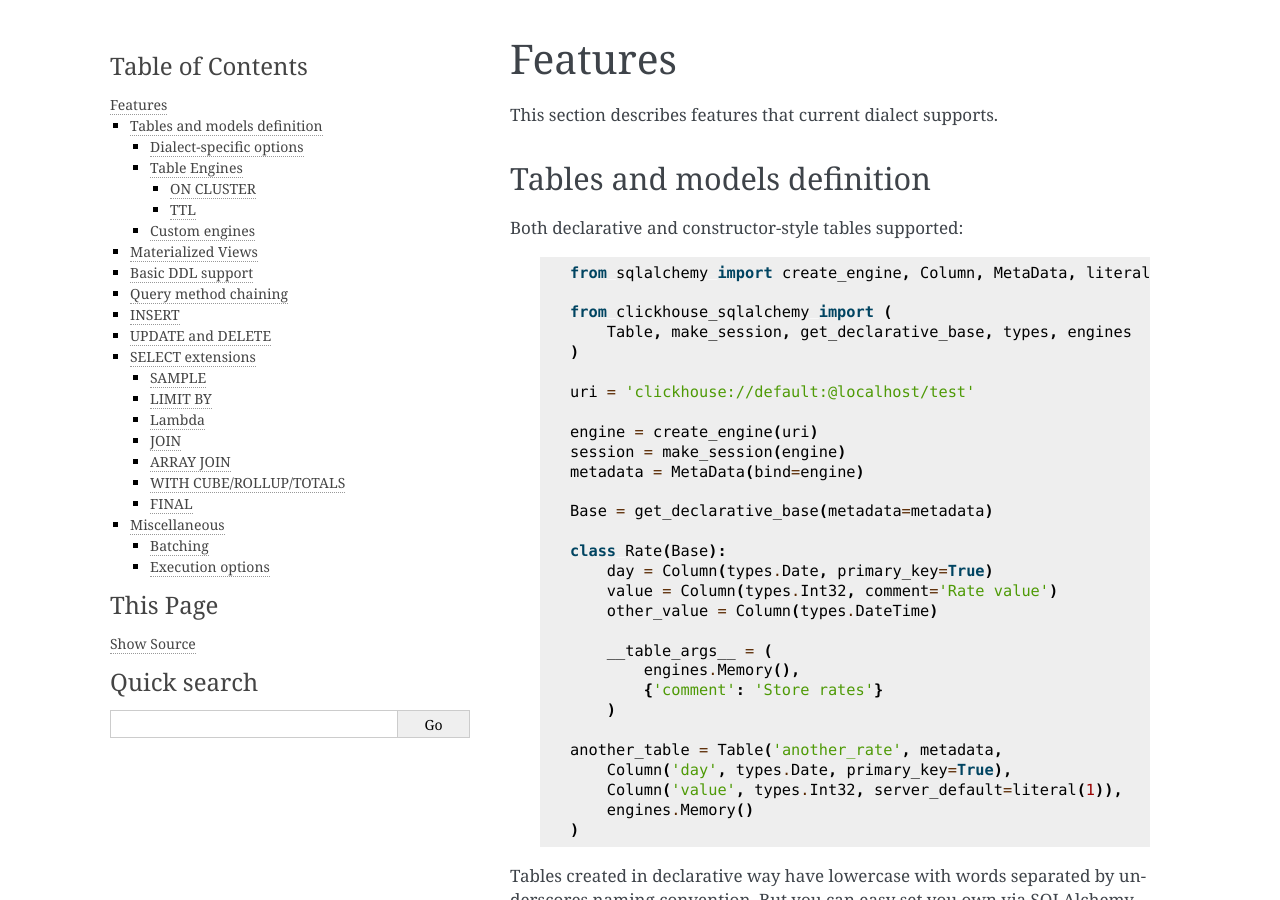
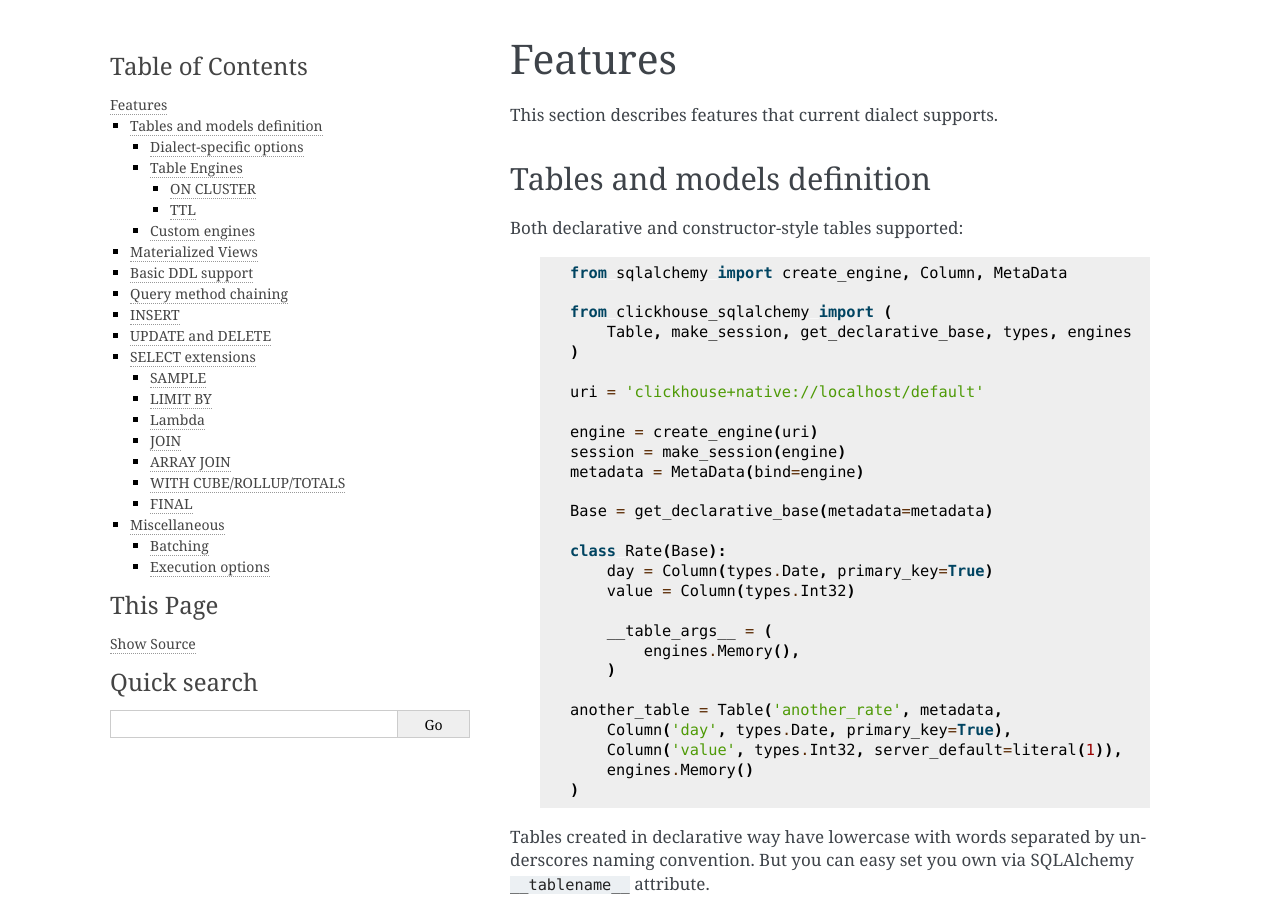
Before and after one commit to xzkostyan/clickhouse-sqlalchemy, a Sphinx documentation site: the page built from docs/features.rst, in a window 1280 px wide and 900 px high. Built offline with Sphinx 7.4.7, drawn with Linux system fonts in a browser that asks for light colours.

Commit message:
Update features.rst

```diff
--- a/docs/features.rst
+++ b/docs/features.rst
@@ -12,13 +12,13 @@
 
     .. code-block:: python
 
-        from sqlalchemy import create_engine, Column, MetaData, literal
+        from sqlalchemy import create_engine, Column, MetaData
 
         from clickhouse_sqlalchemy import (
             Table, make_session, get_declarative_base, types, engines
         )
 
-        uri = 'clickhouse://default:@localhost/test'
+        uri = 'clickhouse+native://localhost/default'
 
         engine = create_engine(uri)
         session = make_session(engine)
@@ -28,12 +28,10 @@
 
         class Rate(Base):
             day = Column(types.Date, primary_key=True)
-            value = Column(types.Int32, comment='Rate value')
-            other_value = Column(types.DateTime)
+            value = Column(types.Int32)
 
             __table_args__ = (
                 engines.Memory(),
-                {'comment': 'Store rates'}
             )
 
         another_table = Table('another_rate', metadata,
```
